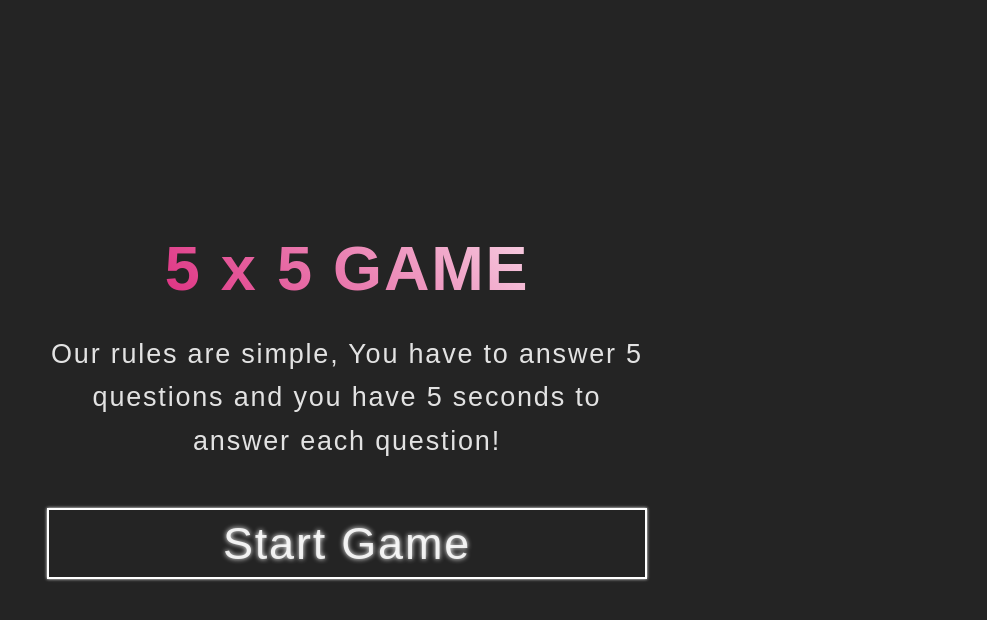
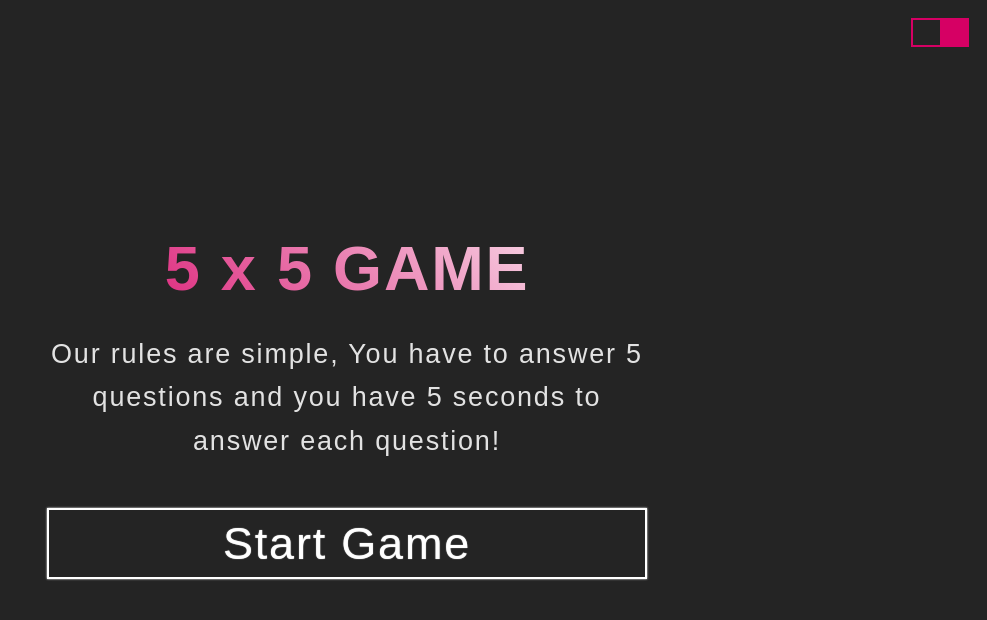
Before and after one commit to HamzaBHD/quizz-game-react-typeScript, a React (Vite) app: page / in a window 1280 px wide. Shown: the top 620 px of the page, without its empty margins (293-1280 px from the left). Built offline with nearby package versions, Linux system fonts and the light colour scheme; a web font is replaced by a local one.

Commit message:
fear/dark-and-light-theme

```diff
--- a/src/App.css
+++ b/src/App.css
@@ -17,6 +17,17 @@
   align-items: center;
   text-align: center;
   letter-spacing: 0.1em;
+  position: relative;
+}
+
+.dark {
+  color: rgba(255, 255, 255, 0.87);
+  background-color: #242424;
+}
+
+.light {
+  color: rgba(0, 0, 0, 0.87);
+  background-color: #ffffff;
 }
 
 .answers-container {
@@ -32,10 +43,17 @@
   width: 90%;
   max-width: 600px;
   height: 7px;
-  background-color: white;
   margin-bottom: 1em;
   position: relative;
   text-align: left;
+}
+
+.dark-timer {
+  background-color: #ffffff;
+}
+
+.light-timer {
+  background-color: #7f7f7f;
 }
 
 .timer::after {
@@ -44,7 +62,7 @@
   width: 0%;
   height: 7px;
   background-color: #d60064;
-  box-shadow: 0 0 30px #d60064;
+  box-shadow: 0 0 15px #d60064;
   animation-name: timer;
   animation-duration: 5s;
   animation-timing-function: linear;
@@ -58,7 +76,6 @@
   text-align: center;
   font-weight: bold;
   border: 2px solid #d60064;
-  color: white;
   background: transparent;
   padding: 0 1em;
   display: flex;
@@ -72,7 +89,7 @@
 .clicked-answer,
 .button:hover {
   background: #d60064;
-  box-shadow: 0 0 30px #d60064;
+  box-shadow: 0 0 15px #d60064;
 }
 
 .question h2 {
@@ -123,8 +140,7 @@
   border: none;
   margin-top: 1.5em;
   font-size: 1.5em;
-  /* text-decoration: underline; */
-  text-shadow: 0 0 3px #ffffff;
+  text-shadow: 0 0 1px #ffffff;
 }
 
 .user-result ul li {
@@ -143,17 +159,17 @@ li:first-child span.correct-answer {
 
 li span.correct-answer {
   border: 2px solid #d60064;
-  box-shadow: 0 0 5px #d60064;
+  box-shadow: 0 0 2px #d60064;
 }
 
 .correct {
   border: 2px solid #1db954;
-  box-shadow: 0 0 5px #1db954;
+  box-shadow: 0 0 2px #1db954;
 }
 
 .error {
   border: 2px solid #e00034;
-  box-shadow: 0 0 5px #e00034;
+  box-shadow: 0 0 2px #e00034;
 }
 .user-result ul li span.user-answer,
 .user-result ul li span.correct-answer {
@@ -171,13 +187,13 @@ li span.correct-answer {
 hr {
   border: 2px solid #d60064;
   margin: 2em 0;
-  box-shadow: 0 0 30px #d60064;
+  box-shadow: 0 0 2px #d60064;
 }
 
 .user-score {
   font-size: 2em;
   text-decoration: underline;
-  text-shadow: 0 0 5px #ffffff;
+  text-shadow: 0 0 1px #ffffff;
 }
 
 .score-container {
@@ -188,12 +204,53 @@ hr {
 
 .play-again {
   font-size: 1.5em;
-  border: 2px solid #ffffff;
   padding: 0em 1em;
-  box-shadow: 0 0 3px #ffffff;
-  text-shadow: 0 0 5px #ffffff;
+  box-shadow: 0 0 2px #ffffff;
+  text-shadow: 0 0 1px #ffffff;
   cursor: pointer;
   user-select: none;
+}
+.theme-button {
+  position: absolute;
+  top: 0;
+  right: 0;
+  margin: 1em;
+  background: #d60064;
+  padding: 0.7em 1.5em;
+  display: flex;
+  align-items: center;
+  justify-content: center;
+  cursor: pointer;
+  border: 2px solid #d60064;
+}
+
+.theme-button::before {
+  content: '';
+  position: absolute;
+  top: 0;
+  left: 0;
+  width: 50%;
+  height: 100%;
+  transition: 1s;
+}
+
+.dark-button::before {
+  background-color: #242424;
+}
+
+.light-button::before {
+  background-color: aliceblue;
+  left: unset;
+  right: 0;
+}
+
+.dark-border {
+  border: 2px solid #ffffff;
+}
+
+.light-border {
+  border: 2px solid #242424;
+  box-shadow: 0 0 2px #242424;
 }
 
 @keyframes timer {
--- a/src/App.tsx
+++ b/src/App.tsx
@@ -1,11 +1,16 @@
+import { useState } from 'react'
+
 import './App.css'
+import ThemeButton from './components/ThemeButton'
 
 import QuizzPage from './pages/QuizzPage'
 
 function App() {
+  const [theme, setTheme] = useState<string>('dark')
   return (
-    <div className='App'>
-      <QuizzPage />
+    <div className={`App ${theme}`}>
+      <ThemeButton theme={theme} setTheme={setTheme} />
+      <QuizzPage theme={theme} />
     </div>
   )
 }
--- a/src/components/Result.tsx
+++ b/src/components/Result.tsx
@@ -7,6 +7,7 @@ const Result = ({
   setUserAnswers,
   setPlay,
   setQuizz,
+  theme,
 }: ResultPropsType) => {
   const scoreCount = answers.filter((item) => item.correct === true).length
   const listOfResult = answers.map((item) => {
@@ -47,7 +48,7 @@ const Result = ({
       <div className='score-container'>
         <h3 className='user-score'>Your Result: {scoreCount}</h3>
         <div
-          className='play-again'
+          className={`play-again ${theme}-border`}
           onClick={() => {
             setPlay(true)
             isNotDone(false)
--- a/src/components/StartGame.tsx
+++ b/src/components/StartGame.tsx
@@ -1,7 +1,7 @@
 import React, { ReactElement } from 'react'
 import { StartGamePropsType } from '../types/Types'
 
-const StartGame = ({ setPlay }: StartGamePropsType): ReactElement => {
+const StartGame = ({ setPlay, theme }: StartGamePropsType): ReactElement => {
   return (
     <div className='start-game'>
       <h1>5 x 5 GAME</h1>
@@ -9,7 +9,10 @@ const StartGame = ({ setPlay }: StartGamePropsType): ReactElement => {
         Our rules are simple, You have to answer 5 questions and you have 5
         seconds to answer each question!
       </p>
-      <div className='play-game play-again' onClick={() => setPlay(true)}>
+      <div
+        className={`play-game play-again ${theme}-border`}
+        onClick={() => setPlay(true)}
+      >
         Start Game
       </div>
     </div>
--- /dev/null
+++ b/src/components/ThemeButton.tsx
@@ -0,0 +1,11 @@
+import { ThemeButtonProps } from '../types/Types'
+
+const ThemeButton = ({ theme, setTheme }: ThemeButtonProps) => {
+  const toggleTheme = () => setTheme(theme === 'dark' ? 'light' : 'dark')
+
+  return (
+    <div className={`theme-button ${theme}-button`} onClick={toggleTheme}></div>
+  )
+}
+
+export default ThemeButton
--- a/src/index.css
+++ b/src/index.css
@@ -2,11 +2,7 @@
   font-family: Inter, system-ui, Avenir, Helvetica, Arial, sans-serif;
   line-height: 1.5;
   font-weight: 400;
-
   color-scheme: light dark;
-  color: rgba(255, 255, 255, 0.87);
-  background-color: #242424;
-
   font-synthesis: none;
   text-rendering: optimizeLegibility;
   -webkit-font-smoothing: antialiased;
--- a/src/pages/QuizzPage.tsx
+++ b/src/pages/QuizzPage.tsx
@@ -8,16 +8,13 @@ import { shuffle } from '../assets/shuffle'
 
 import { UserAnswerType, QuizzPagePropsType } from '../types/Types'
 
-const QuizzPage = ({}: QuizzPagePropsType) => {
+const QuizzPage = ({ theme }: QuizzPagePropsType) => {
   const [quizz, setQuizz] = useState<QuizzType[]>([])
   const [play, setPlay] = useState<boolean>(false)
   const [currentQuestion, setCurrentQuestion] = useState<number>(0)
   const [userAnswers, setUserAnswers] = useState<UserAnswerType[]>([])
   const [userAnswer, setUserAnswer] = useState<string>('')
   const [isDone, setIsDone] = useState<boolean>(false)
-  console.log(play)
-
-  console.log(quizz)
 
   const setQuizzGame = (data: any): QuizzType[] => {
     let quizzGameArr: AnswerType[] = []
@@ -37,7 +34,6 @@ const QuizzPage = ({}: QuizzPagePropsType) => {
   useEffect(() => {
     if (!play) return
 
-    console.log('play')
     const url = 'https://the-trivia-api.com/api/questions?limit=5'
     const options = {
       method: 'GET',
@@ -124,11 +120,11 @@ const QuizzPage = ({}: QuizzPagePropsType) => {
 
   return (
     <>
-      {!play && !isDone && <StartGame setPlay={setPlay} />}
+      {!play && !isDone && <StartGame setPlay={setPlay} theme={theme} />}
       {!isDone && play && (
         <>
           {quizz.length !== 0 && currentQuestion < 5 && (
-            <div className='timer'></div>
+            <div className={`timer ${theme}-timer`}></div>
           )}
           <Question question={quizz[currentQuestion]?.question} />
           <div className='answers-container'>{answers}</div>
@@ -142,6 +138,7 @@ const QuizzPage = ({}: QuizzPagePropsType) => {
           setUserAnswers={setUserAnswers}
           setPlay={setPlay}
           setQuizz={setQuizz}
+          theme={theme}
         />
       )}
     </>
```
Also changed, not shown: src/types/Types.tsx (+10 -1 lines).
